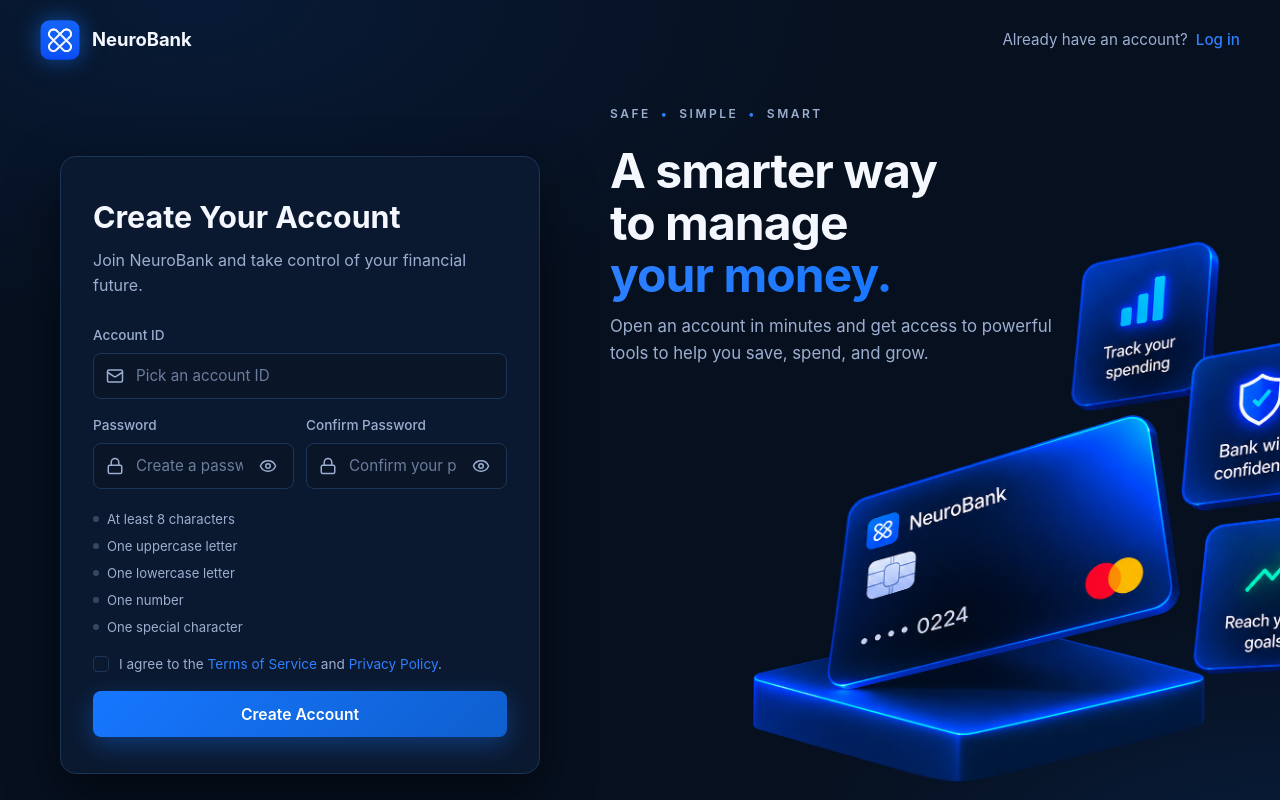
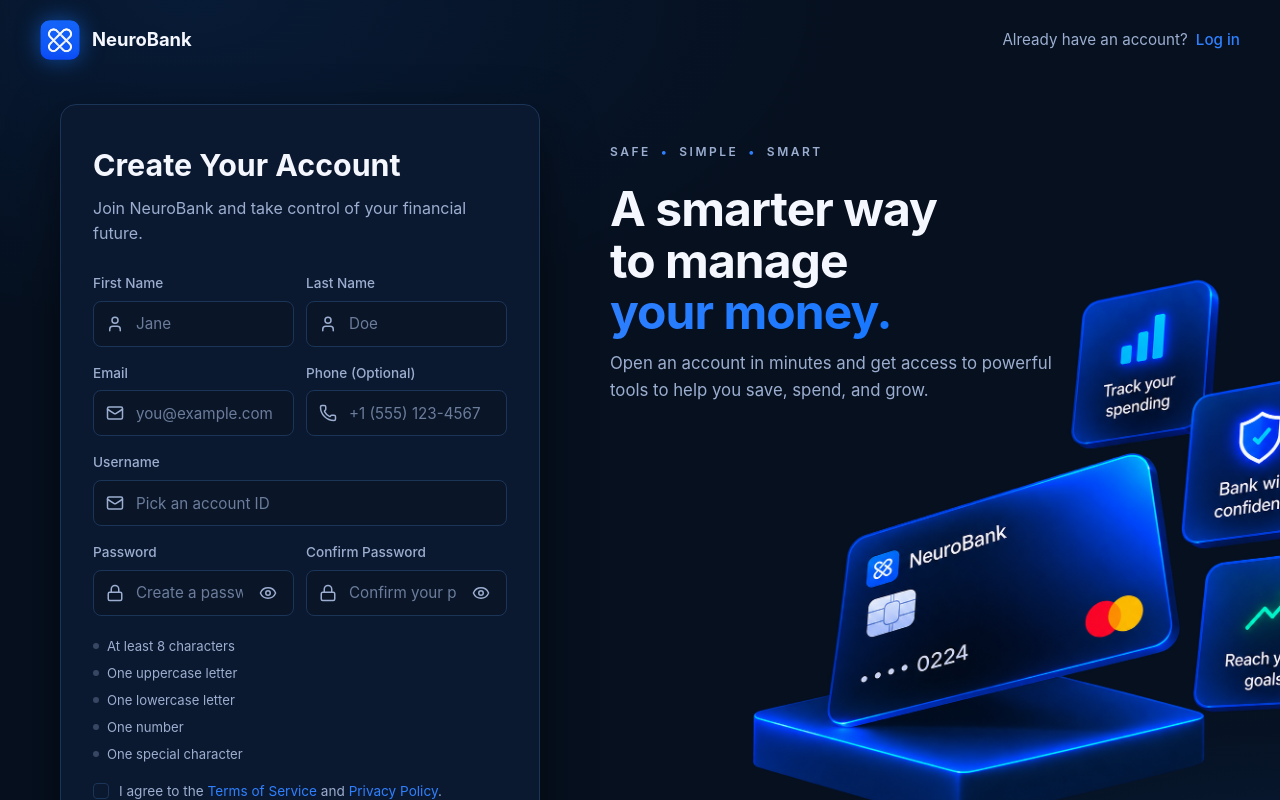
Before and after one commit to jdv75/Bank-Interface-Application, a React (Vite) app in the folder frontend/: page /register in a window 1280 px wide. Shown: the top 800 px of the page. Built offline with nearby package versions, Linux system fonts and the light colour scheme; no server answers.

Commit message:
updated frontend and backend logic to reflect the new fields in user.java

```diff
--- a/frontend/src/pages/Login/Login.tsx
+++ b/frontend/src/pages/Login/Login.tsx
@@ -84,7 +84,7 @@ function Login() {
                     )}
 
                     <div className="auth-field">
-                        <label htmlFor="login-accountId">Account ID</label>
+                        <label htmlFor="login-accountId">Username</label>
                         <div className={`auth-field-control ${errors.accountId ? "invalid" : ""}`}>
                             <Mail />
                             <input
--- a/frontend/src/pages/Register/Register.tsx
+++ b/frontend/src/pages/Register/Register.tsx
@@ -1,6 +1,6 @@
 import { useState, type FormEvent } from "react";
 import { Link, useNavigate } from "react-router-dom";
-import { Mail, Lock, Eye, EyeOff, ShieldCheck } from "lucide-react";
+import { Mail, Lock, Eye, EyeOff, ShieldCheck, User, Phone } from "lucide-react";
 
 import AuthLayout from "../../layouts/AuthLayout";
 //import { useAuth } from "../../context/AuthContext"; outdated (sends to login page on success)
@@ -18,6 +18,10 @@ function Register() {
     const [accountId, setAccountId] = useState("");
     const [password, setPassword] = useState("");
     const [confirmPassword, setConfirmPassword] = useState("");
+    const [fName, setFName] = useState("");
+    const [lName, setLName] = useState("");
+    const [email, setEmail] = useState("");
+    const [phone, setPhone] = useState("");
     const [showPassword, setShowPassword] = useState(false);
     const [showConfirm, setShowConfirm] = useState(false);
     const [agree, setAgree] = useState(false);
@@ -31,7 +35,7 @@ function Register() {
         e.preventDefault();
         setErrors({});
 
-        const v = validateRegister(accountId, password, confirmPassword);
+        const v = validateRegister(accountId, password, confirmPassword, fName, lName, email, phone);
         if (v) {
             setErrors(v);
             return;
@@ -45,7 +49,7 @@ function Register() {
         }
 
         setLoading(true);
-        const res = await authService.register(accountId, password, confirmPassword);
+        const res = await authService.register(accountId, password, confirmPassword, fName, lName, email, phone);
         setLoading(false);
 
         if (!res.success) {
@@ -81,8 +85,76 @@ function Register() {
                         </div>
                     )}
 
+                    <div className="register-two-col">
+                        <div className="auth-field">
+                            <label htmlFor="reg-fName">First Name</label>
+                            <div className={`auth-field-control ${errors.fName ? "invalid" : ""}`}>
+                                <User />
+                                <input
+                                    id="reg-fName"
+                                    type="text"
+                                    autoComplete="given-name"
+                                    placeholder="Jane"
+                                    value={fName}
+                                    onChange={(e) => setFName(e.target.value)}
+                                />
+                            </div>
+                            {errors.fName && <span className="auth-field-error">{errors.fName}</span>}
+                        </div>
+
+                        <div className="auth-field">
+                            <label htmlFor="reg-lName">Last Name</label>
+                            <div className={`auth-field-control ${errors.lName ? "invalid" : ""}`}>
+                                <User />
+                                <input
+                                    id="reg-lName"
+                                    type="text"
+                                    autoComplete="family-name"
+                                    placeholder="Doe"
+                                    value={lName}
+                                    onChange={(e) => setLName(e.target.value)}
+                                />
+                            </div>
+                            {errors.lName && <span className="auth-field-error">{errors.lName}</span>}
+                        </div>
+                    </div>
+
+                    <div className="register-two-col">
+                        <div className="auth-field">
+                            <label htmlFor="reg-email">Email</label>
+                            <div className={`auth-field-control ${errors.email ? "invalid" : ""}`}>
+                                <Mail />
+                                <input
+                                    id="reg-email"
+                                    type="email"
+                                    autoComplete="email"
+                                    placeholder="you@example.com"
+                                    value={email}
+                                    onChange={(e) => setEmail(e.target.value)}
+                                />
+                            </div>
+                            {errors.email && <span className="auth-field-error">{errors.email}</span>}
+                        </div>
+
+                        <div className="auth-field">
+                            <label htmlFor="reg-phone">Phone (Optional)</label>
+                            <div className={`auth-field-control ${errors.phone ? "invalid" : ""}`}>
+                                <Phone />
+                                <input
+                                    id="reg-phone"
+                                    type="tel"
+                                    autoComplete="tel"
+                                    placeholder="+1 (555) 123-4567"
+                                    value={phone}
+                                    onChange={(e) => setPhone(e.target.value)}
+                                />
+                            </div>
+                            {errors.phone && <span className="auth-field-error">{errors.phone}</span>}
+                        </div>
+                    </div>
+
                     <div className="auth-field">
-                        <label htmlFor="reg-accountId">Account ID</label>
+                        <label htmlFor="reg-accountId">Username</label>
                         <div className={`auth-field-control ${errors.accountId ? "invalid" : ""}`}>
                             <Mail />
                             <input
--- a/frontend/src/services/authService.ts
+++ b/frontend/src/services/authService.ts
@@ -2,6 +2,10 @@ import { api, setToken, clearToken, getToken } from "./apiClient";
 
 export interface Account {
     accountId: string;
+    fName?: string;
+    lName?: string;
+    email?: string;
+    phone?: string;
     balance?: number;
     createdAt?: string;
 }
@@ -36,7 +40,15 @@ export const authService = {
         }
     },
 
-    async register(accountId: string, password: string, confirmPassword: string): Promise<AuthResponse<Account>> {
+    async register(
+        accountId: string,
+        password: string,
+        confirmPassword: string,
+        fName: string,
+        lName: string,
+        email: string,
+        phone: string
+    ): Promise<AuthResponse<Account>> {
         if (password !== confirmPassword) {
             return {
                 success: false,
@@ -47,7 +59,14 @@ export const authService = {
         try {
             const res = await api<Account>("/api/auth/register", {
                 method: "POST",
-                body: JSON.stringify({ accountId, password }),
+                body: JSON.stringify({
+                    accountId,
+                    password,
+                    fName,
+                    lName,
+                    email,
+                    phone
+                }),
             });
             return { success: true, data: res };
         } catch (e: any) {
--- a/frontend/src/utils/validation.ts
+++ b/frontend/src/utils/validation.ts
@@ -2,16 +2,20 @@ export interface FieldErrors {
     accountId?: string;
     password?: string;
     confirmPassword?: string;
+    fName?: string;
+    lName?: string;
+    email?: string;
+    phone?: string;
     form?: string;
 }
 
 export function validateAccountId(accountId: string): string | null {
     const id = accountId.trim();
-    if (!id) return "Account ID cannot be empty.";
+    if (!id) return "Username cannot be empty.";
     if (id.length < 4 || id.length > 20)
-        return "Account ID must be between 4 and 20 characters.";
+        return "Username must be between 4 and 20 characters.";
     if (!/^[a-zA-Z0-9_]+$/.test(id))
-        return "Account ID may only contain letters, numbers, and underscores.";
+        return "Username may only contain letters, numbers, and underscores.";
     return null;
 }
 
@@ -43,6 +47,10 @@ export function validateRegister(
     accountId: string,
     password: string,
     confirmPassword: string,
+    fName: string = "",
+    lName: string = "",
+    email: string = "",
+    phone: string = ""
 ): FieldErrors | null {
     const errors: FieldErrors = {};
     const idErr = validateAccountId(accountId);
@@ -52,6 +60,19 @@ export function validateRegister(
     if (pwErr) errors.password = pwErr;
     else if (password !== confirmPassword)
         errors.confirmPassword = "Passwords do not match.";
+
+    if (!fName.trim()) errors.fName = "First name is required.";
+    if (!lName.trim()) errors.lName = "Last name is required.";
+
+    if (!email.trim()) {
+        errors.email = "Email is required.";
+    } else if (!/^[A-Za-z0-9._%+-]+@[A-Za-z0-9.-]+\.[A-Za-z]{2,}$/.test(email.trim())) {
+        errors.email = "Please enter a valid email address.";
+    }
+
+    if (phone.trim() && !/^\+?[\d\s()-]{7,20}$/.test(phone.trim())) {
+        errors.phone = "Please enter a valid phone number.";
+    }
 
     return Object.keys(errors).length ? errors : null;
 }
```
